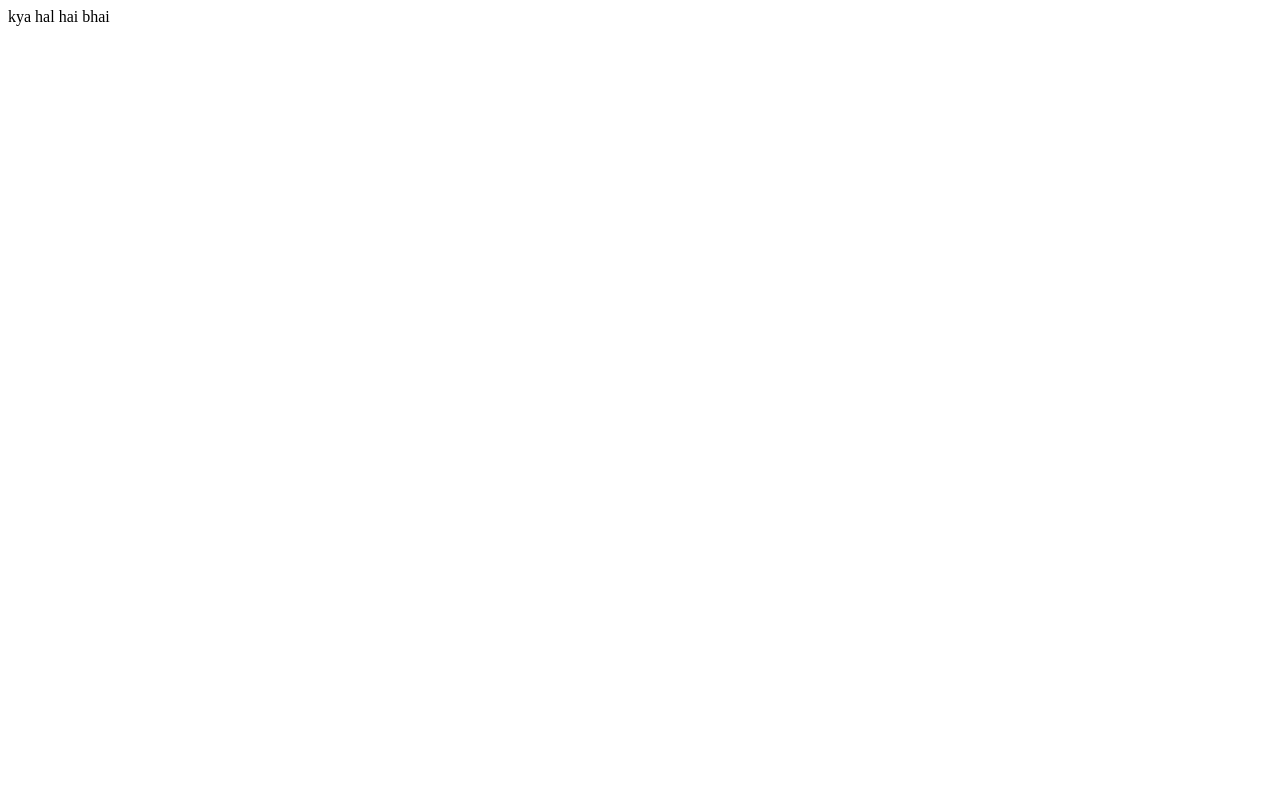
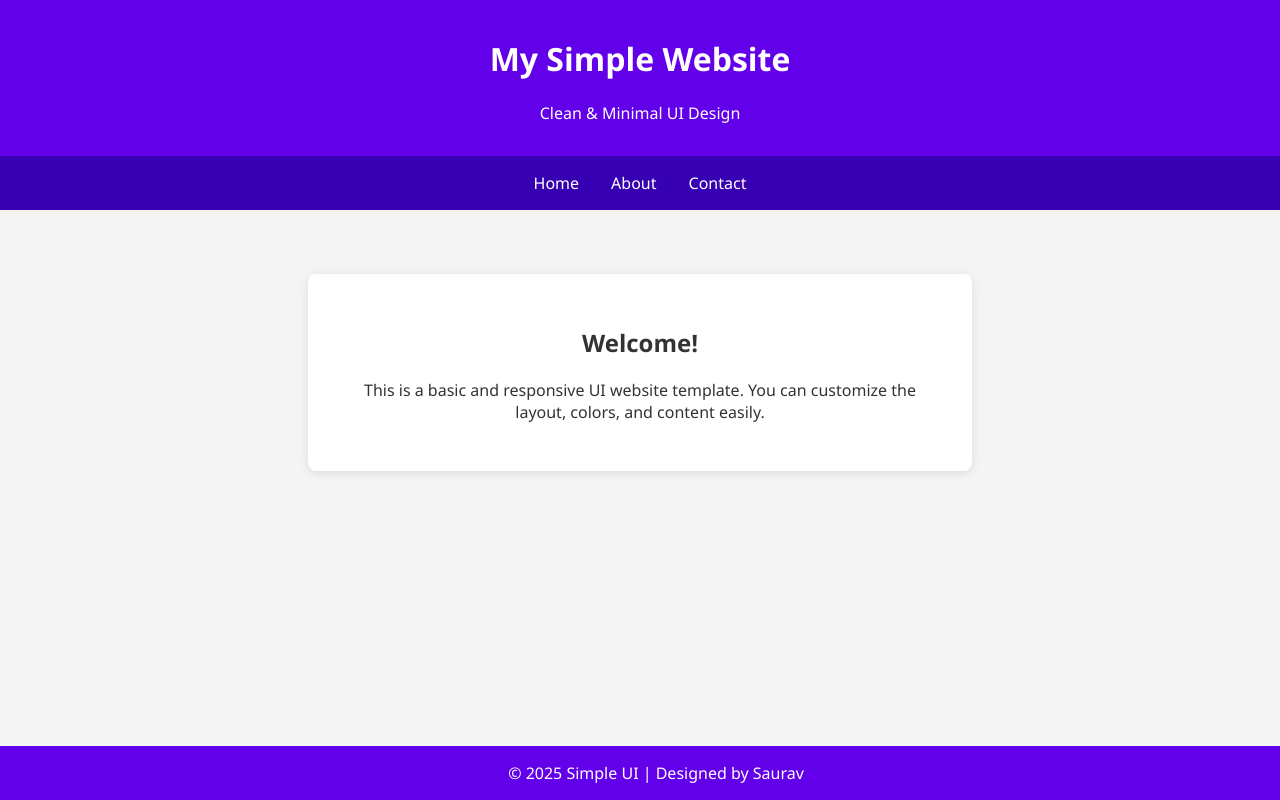
Before and after one commit to SAURAV769/He, a plain HTML site: page index.html in a window 1280 px wide. Drawn offline with Linux system fonts and the light colour scheme.

Commit message:
update index.html

```diff
--- a/index.html
+++ b/index.html
@@ -1,10 +1,89 @@
 <!DOCTYPE html>
-<html>
-    <head>
-        <meta http-equiv="content-type" content="text/html; charset=utf-8" />
-        <title>Title</title>
-    </head>
-    <body>
-        kya hal hai bhai
-    </body>
+<html lang="en">
+<head>
+  <meta charset="UTF-8">
+  <title>Simple UI Website</title>
+  <meta name="viewport" content="width=device-width, initial-scale=1.0">
+  <style>
+    body {
+      margin: 0;
+      font-family: 'Segoe UI', sans-serif;
+      background: #f4f4f4;
+      color: #333;
+    }
+
+    header {
+      background: #6200ea;
+      color: white;
+      padding: 1rem;
+      text-align: center;
+    }
+
+    nav {
+      display: flex;
+      justify-content: center;
+      background: #3700b3;
+    }
+
+    nav a {
+      padding: 1rem;
+      text-decoration: none;
+      color: white;
+      transition: background 0.3s;
+    }
+
+    nav a:hover {
+      background: #6200ea;
+    }
+
+    main {
+      padding: 2rem;
+      text-align: center;
+    }
+
+    .card {
+      background: white;
+      border-radius: 8px;
+      padding: 2rem;
+      max-width: 600px;
+      margin: 2rem auto;
+      box-shadow: 0 2px 10px rgba(0,0,0,0.1);
+    }
+
+    footer {
+      background: #6200ea;
+      color: white;
+      text-align: center;
+      padding: 1rem;
+      position: fixed;
+      width: 100%;
+      bottom: 0;
+    }
+  </style>
+</head>
+<body>
+
+  <header>
+    <h1>My Simple Website</h1>
+    <p>Clean & Minimal UI Design</p>
+  </header>
+
+  <nav>
+    <a href="#">Home</a>
+    <a href="#">About</a>
+    <a href="#">Contact</a>
+  </nav>
+
+  <main>
+    <div class="card">
+      <h2>Welcome!</h2>
+      <p>This is a basic and responsive UI website template. You can customize the layout, colors, and content easily.</p>
+    </div>
+  </main>
+
+  <footer>
+    &copy; 2025 Simple UI | Designed by Saurav
+  </footer>
+
+</body>
 </html>
```
